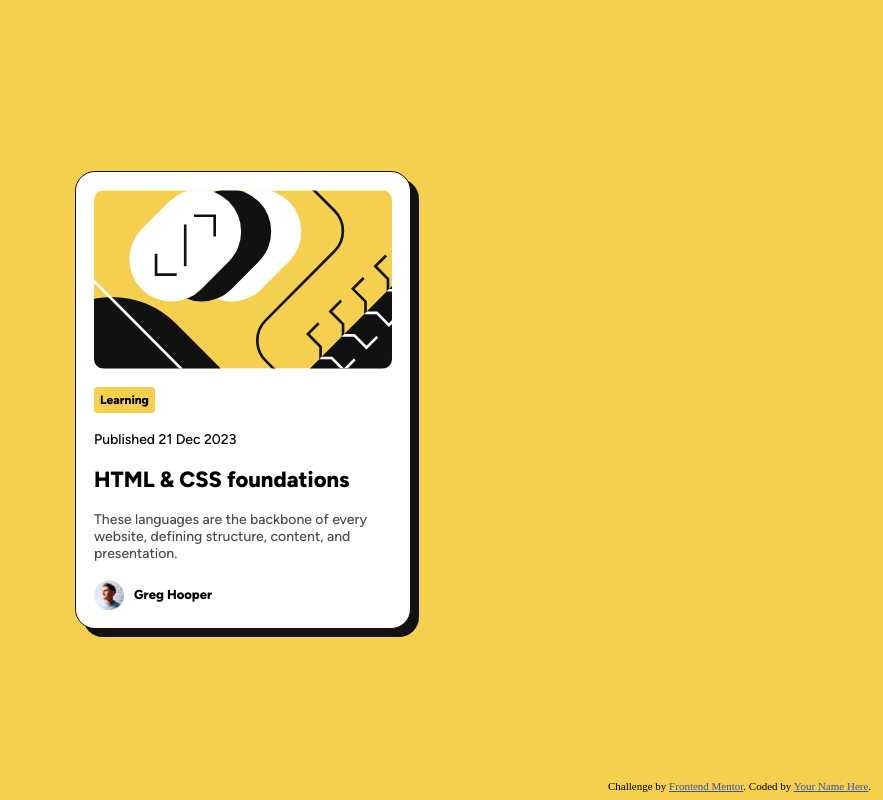
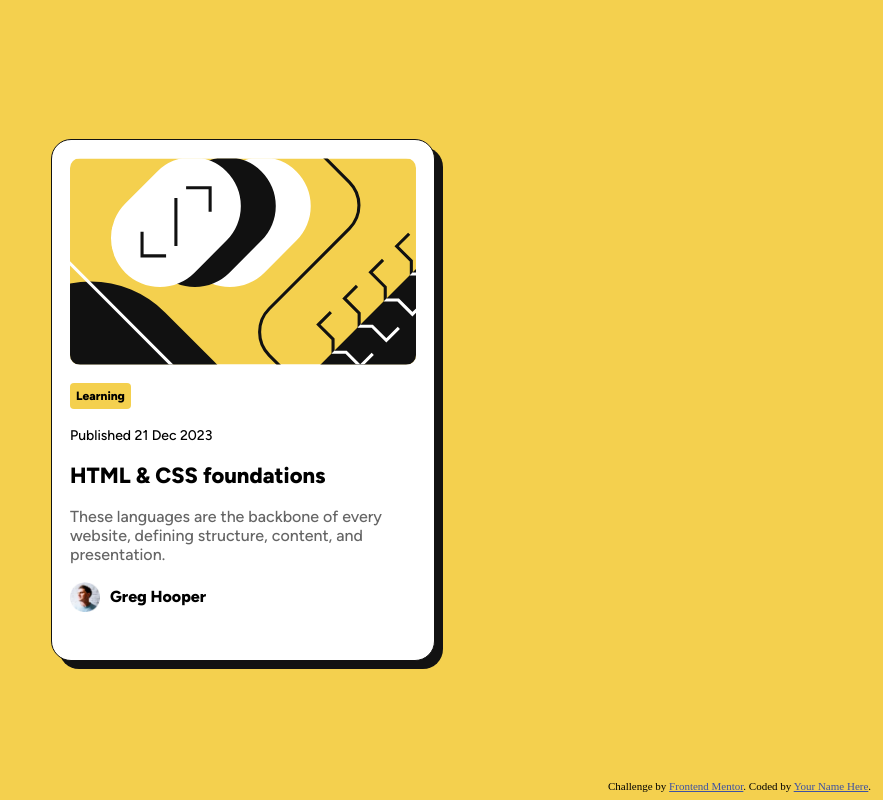
Before and after one commit to MichelleP1/blog-preview, a plain HTML site: page index.html in a window 1280 px wide. Shown: the whole page, without its empty margins (397-1280 px from the left). Drawn offline with Linux system fonts and the light colour scheme.

Commit message:
More styling

```diff
--- a/index.css
+++ b/index.css
@@ -20,7 +20,7 @@
   --font-weight-md: 500;
   --font-weight-lg: 800;
 
-  --card-width: 336px;
+  --card-width: 384px;
 }
 
 *,
@@ -54,6 +54,7 @@ main {
 .card {
   align-self: center;
 
+  height: 522px;
   width: var(--card-width);
   background-color: var(--white);
   border-radius: 20px;
@@ -98,8 +99,8 @@ main {
 
 .card p {
   margin-top: var(--padding-md);
-  font-size: 14px;
-  opacity: 0.7;
+  font-size: 16px;
+  opacity: 0.6;
 }
 
 .author {
@@ -109,6 +110,8 @@ main {
   margin-bottom: var(--padding-md);
 
   margin-left: var(--padding-md);
+
+  line-height: 150%;
 }
 
 .author img {
@@ -120,7 +123,7 @@ main {
   flex-grow: 1;
   align-self: center;
   padding-left: 10px;
-  font-size: 13px;
+  font-size: 16px;
   font-weight: var(--font-weight-lg);
 }
 
```
